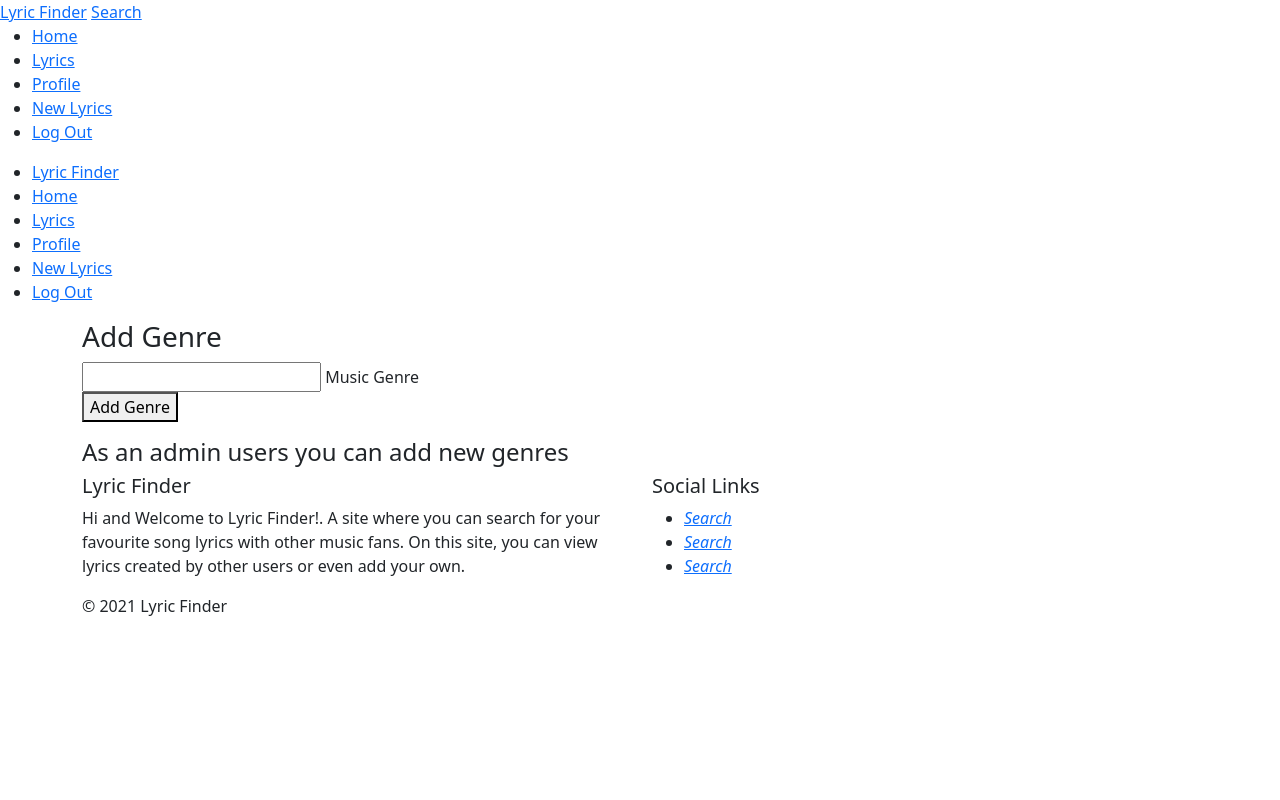
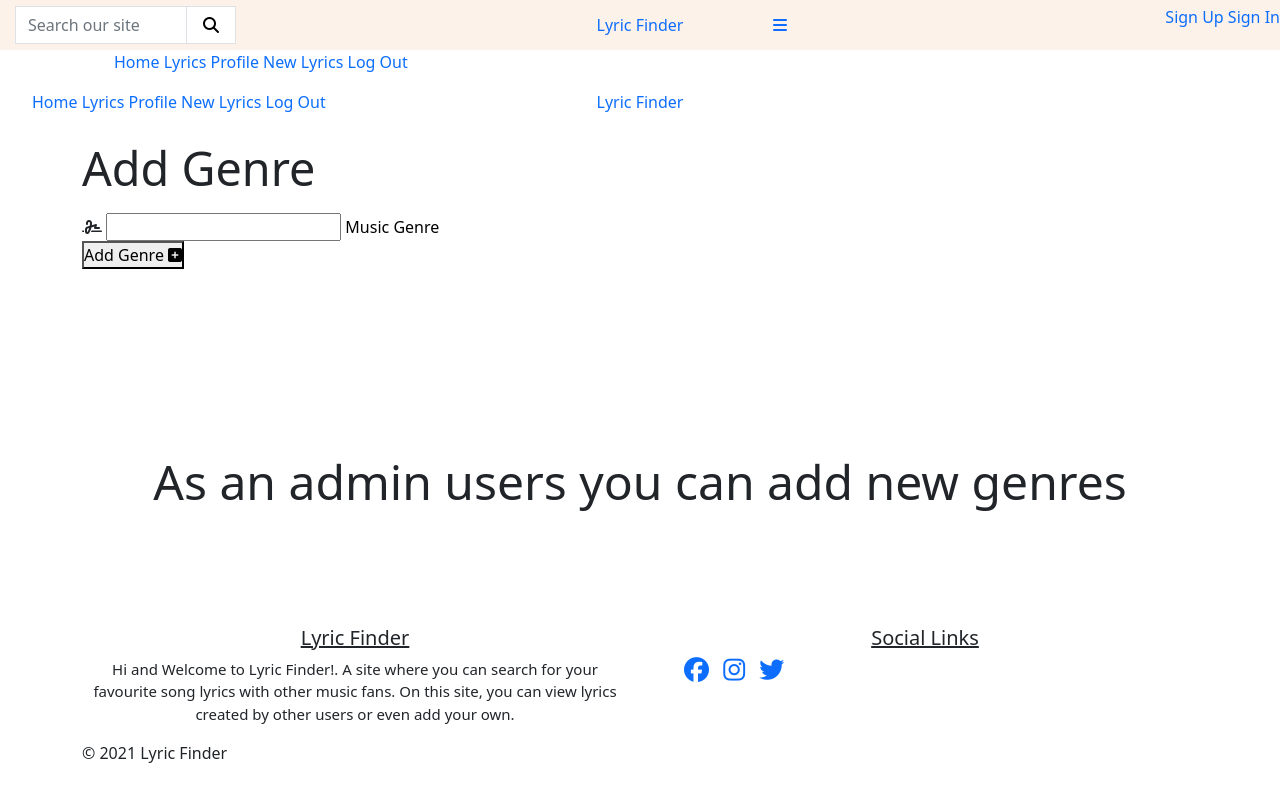
Before and after one commit to J0hn1975/MS3-LyricFinder, a Flask app: page /add_genre in a window 1280 px wide. Run offline with Flask 2, Linux system fonts and the light colour scheme; the visitor is signed in with stand-in values (Sample User, id 1); some libraries are stand-ins or nearby versions.

Commit message:
Added templates/includes folder

```diff
--- a/static/css/style.css
+++ b/static/css/style.css
@@ -2,15 +2,16 @@
 @import url('https://fonts.googleapis.com/css2?family=Roboto+Condensed&display=swap');
 
 /*............................................Special headings*/
+
 /* Reset default margin and padding */
 * {
     margin: 0px;
     padding: 0px;
 }
 
-/* Seet back ground colour of entire site */
+/* Set back ground colour of entire site */
 body {
-    background-color: blanchedalmond;
+    background-color: #;
 }
 
 /* Set background height of home page */
@@ -20,9 +21,9 @@ body {
 
 /* Change font of brand logo */
 .brand-logo {
-    font-family: 'Lobster', cursive;
-    margin-left: 10px;
-    color:#3B3B3B;
+   position: absolute;
+   left: 50%;
+   transform: translateX(-50%);
 }
 
 /* Style headings for flash messages */
@@ -94,6 +95,53 @@ h4 {
 .card.medium {
     height: 400px;
     margin-bottom: 51px;
+}
+
+/**************************/
+/* NAVIGATION */
+/**************************/
+
+ul, a, li {
+    list-style: none;
+    text-decoration: none;
+    display: inline;
+}
+
+
+
+.nav-wrapper {
+    position: relative;
+    display: flex;
+    justify-content: space-between;
+    align-items: center;
+    background-color: #fdf2e9;
+    height: 50px;
+}
+
+.sub-nav-wrapper {
+    position: relative;
+    display: flex;
+    justify-content: space-between;
+    align-items: center;
+}
+
+.icon {
+    align-items: center;
+    display: inline-flex;
+    justify-content: center;
+    height: 1.5rem;
+    width: 1.5rem;
+}
+
+.search {
+    display: flex;
+    width: 220px;
+    margin-left: 1rem;
+    align-items: center;
+}
+
+.icon, .search {
+    background: white;
 }
 
 /*............................................Error 404 Page*/
--- a/templates/base.html
+++ b/templates/base.html
@@ -1,23 +1,55 @@
 <DOCTYPE html>
    <html lang="en">
+
    <head>
+      {% block meta %}
       <meta charset="UTF-8">
       <meta name="viewport" content="width=device-width, initial-scale=1.0">
-      <link href="https://cdn.jsdelivr.net/npm/bootstrap@5.1.3/dist/css/bootstrap.min.css" rel="stylesheet" integrity="sha384-1BmE4kWBq78iYhFldvKuhfTAU6auU8tT94WrHftjDbrCEXSU1oBoqyl2QvZ6jIW3" crossorigin="anonymous" />
-
+      {% endblock %}
+      <link href="https://cdn.jsdelivr.net/npm/bootstrap@5.1.3/dist/css/bootstrap.min.css" rel="stylesheet"
+         integrity="sha384-1BmE4kWBq78iYhFldvKuhfTAU6auU8tT94WrHftjDbrCEXSU1oBoqyl2QvZ6jIW3" crossorigin="anonymous" />
+      <link rel="stylesheet" href="{{ url_for('static', filename='css/style.css') }}">
 
       {% block styles %}
       {% endblock %}
       <title>Lyric Finder</title>
    </head>
+
    <body>
       <header>
          <!-- top navbar -->
          <nav class="nav-extended light-blue darken-4">
             <div class="nav-wrapper">
+               <!-- Search -->
+               <div class="col-12 col-lg-4 my-auto py-1 py-lg-0 ">
+                  <form method="GET" action="#">
+                     <div class="input-group search">
+                        <label for="siteSearch" class="sr-only">Search</label>
+                        <input class="form-control border border-black rounded-0" id="siteSearch" type="text" name="q"
+                           placeholder="Search our site" />
+                        <div class="input-group-append">
+                           <button class="form-control btn btn-black border border-black rounded-0" aria-label="submit"
+                              type="submit">
+                              <span class="icon">
+                                 <i class="fas fa-search"></i>
+                              </span>
+                           </button>
+                        </div>
+                     </div>
+                  </form>
+               </div>
                <a href="{{ url_for('home') }}" class="brand-logo">Lyric Finder</a>
-               <a href="" data-target="mobile-demo" class="sidenav-trigger right"><span class="sr-only">Search</span><i class="fas fa-bars"></i></a>
-               <ul class="right hide-on-med-and-down">
+               <a href="" data-target="mobile-demo" class="sidenav-trigger right"><span class="sr-only">Search</span><i
+                     class="fas fa-bars"></i></a>
+               <ul>
+                  <li><a href="{{ url_for('register') }}">Sign Up</a></li>
+                  <li><a href="{{ url_for('login') }}">Sign In</a></li>
+               </ul>
+            </div>
+         </nav>
+         <div class="container">
+            <nav class="sub-nav-wrapper">
+               <ul>
                   <li><a href="{{ url_for('home') }}">Home</a></li>
                   <li><a href="{{ url_for('get_lyrics') }}">Lyrics</a></li>
                   {% if session.user %}
@@ -28,12 +60,10 @@
                   {% endif %}
                   <li><a href="{{ url_for('logout') }}">Log Out</a></li>
                   {% else %}
-                  <li><a href="{{ url_for('register') }}">Sign Up</a></li>
-                  <li><a href="{{ url_for('login') }}">Sign In</a></li>
                   {% endif %}
                </ul>
+            </nav>
          </div>
-         </nav>
          <!-- mobile sidenav -->
          <ul class="sidenav" id="mobile-demo">
             <li><a href="{{ url_for('home') }}" class="brand-logo black-text">Lyric Finder</a></li>
@@ -77,7 +107,8 @@
                <div class="col l6 s12">
                   <h5 class="white-text">Lyric Finder</h5>
                   <p class="grey-text text-lighten-4">
-                     Hi and Welcome to Lyric Finder!. A site where you can search for your favourite song lyrics with other music fans. On this site, you can view lyrics created by other users or even add your own.
+                     Hi and Welcome to Lyric Finder!. A site where you can search for your favourite song lyrics with
+                     other music fans. On this site, you can view lyrics created by other users or even add your own.
                   </p>
                </div>
                <div class="col l4 offset-l2 s12">
@@ -111,10 +142,15 @@
       </footer>
       {% endblock %}
       <!-- Scripts -->
-      <script src="https://code.jquery.com/jquery-3.5.1.min.js" integrity="sha256-9/aliU8dGd2tb6OSsuzixeV4y/faTqgFtohetphbbj0=" crossorigin="anonymous"></script>
-      <script src="https://cdnjs.cloudflare.com/ajax/libs/materialize/1.0.0/js/materialize.min.js"></script>
+      <script src="https://code.jquery.com/jquery-3.5.1.min.js"
+         integrity="sha256-9/aliU8dGd2tb6OSsuzixeV4y/faTqgFtohetphbbj0=" crossorigin="anonymous"></script>
+      <script src="https://cdn.jsdelivr.net/npm/bootstrap@5.1.3/dist/js/bootstrap.min.js"
+         integrity="sha384-QJHtvGhmr9XOIpI6YVutG+2QOK9T+ZnN4kzFN1RtK3zEFEIsxhlmWl5/YESvpZ13" crossorigin="anonymous">
+      </script>
+      <script src="https://kit.fontawesome.com/e9c73d7092.js" crossorigin="anonymous"></script>
       <script src="{{ url_for('static', filename='js/script.js') }}"></script>
       {% block scripts %}
       {% endblock %}
    </body>
+
    </html>
```
Also changed, not shown: templates/inlcudes/main-nav.html/main-nav.html (added, +59 -0 lines), templates/login.html (+8 -4 lines), templates/inlcudes/mobile-top-header.html/mobile-top-header.html (added). Lines whose indentation alone changed are shown as unchanged.
